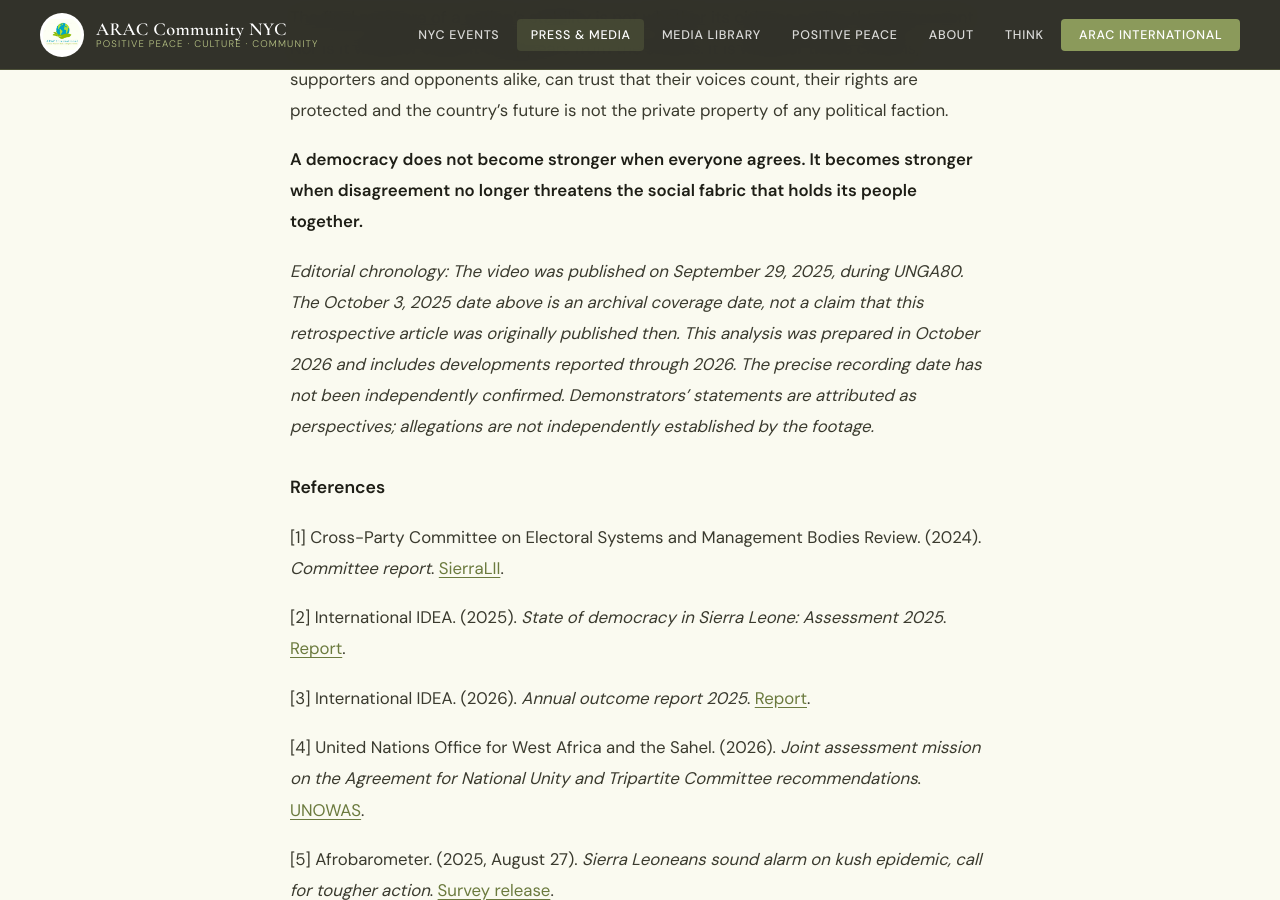
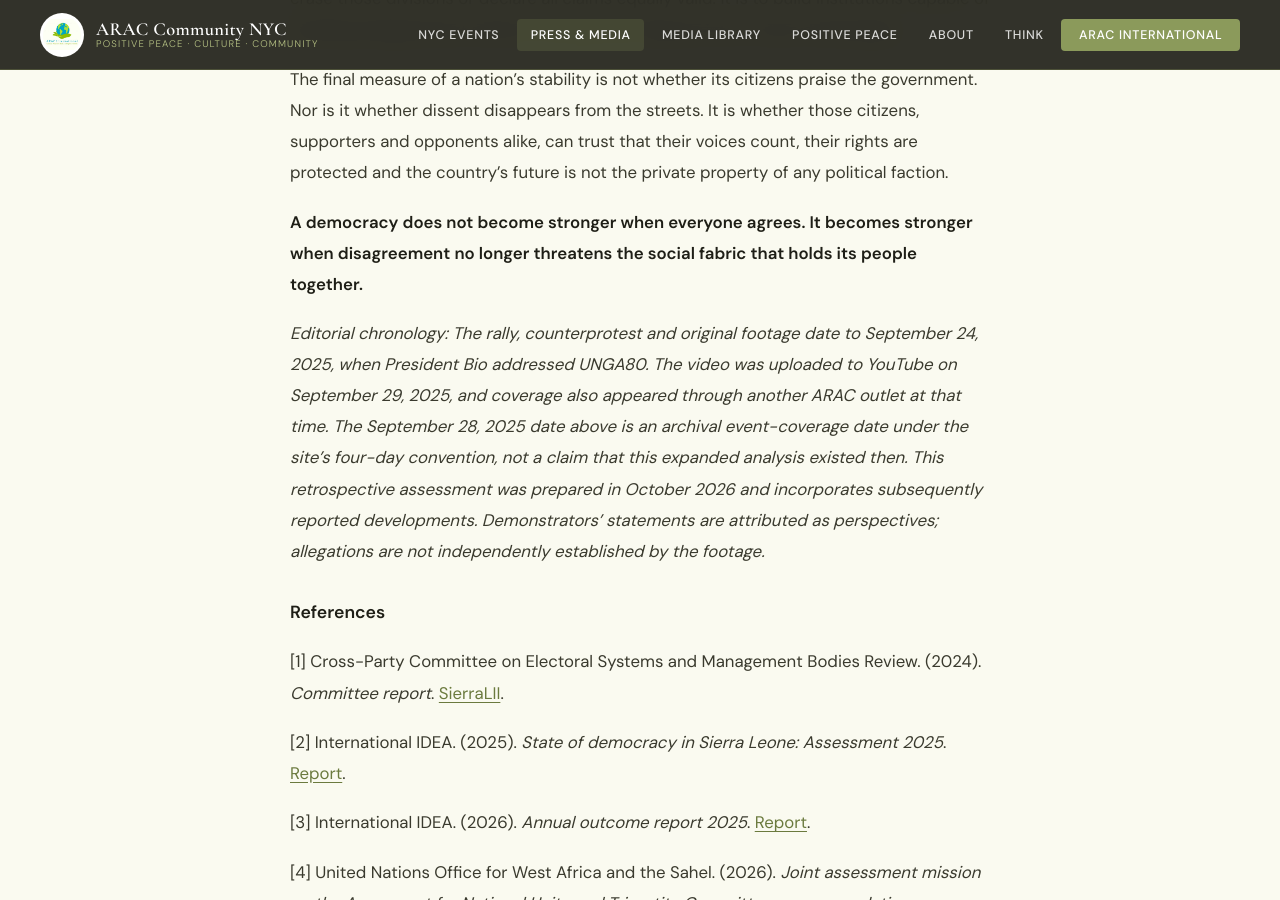
Before and after one commit to mnshakoor/arac-positive-peace-nyc, a Jekyll site: the page built from _press_media/two-flags-one-homeland-sierra-leone-unga.md, in a window 1280 px wide and 900 px high, scrolled down 6872 px. Built offline with Jekyll 4.4.1, drawn with Linux system fonts in a browser that asks for light colours; some of the changed text lies outside the part shown.

Commit message:
Correct Sierra Leone rally and filming to Sep 24 2025, separate Sep 29 video release and archival dating

```diff
--- a/_press_media/two-flags-one-homeland-sierra-leone-unga.md
+++ b/_press_media/two-flags-one-homeland-sierra-leone-unga.md
@@ -1,7 +1,7 @@
 ---
 title: "Two Flags, One Homeland: What Sierra Leone's UNGA Divide Reveals About Peace"
-description: "A September 29, 2025 video of Sierra Leonean supporters and protesters at UNGA in New York, revisited through the lens of Positive Peace and diaspora dialogue."
-date: 2025-10-03
+description: "Recorded September 24, 2025, as Sierra Leonean supporters and protesters gathered during President Bio’s UNGA80 address in New York. A retrospective examination of diaspora dialogue and Positive Peace."
+date: 2025-09-28
 updated: 2026-10-29
 category: Media Coverage
 author: m-nuri-shakoor
@@ -13,6 +13,8 @@
   - youtube: PYTRuOidAXE
     title: "Sierra Leone: President Bio's UNGA Rally Met with Both Celebration and Protests"
 sources:
+  - label: "United Nations, President Julius Maada Bio’s address to UNGA80 (September 24, 2025)"
+    url: https://gadebate.un.org/sites/default/files/gastatements/80/sl_en_0.pdf
   - label: "Institute for Economics & Peace, Positive Peace"
     url: https://www.economicsandpeace.org/research/positive-peace/
   - label: "Sierra Leone Cross-Party Electoral Review, 2024"
@@ -31,7 +33,7 @@
 
 On one side of a New York street, Sierra Leoneans came to celebrate their president. On the other, fellow Sierra Leoneans came to challenge him. Both groups had crossed an ocean, in the political sense if not literally that morning, to make themselves heard. Both claimed to speak for a country they care about. And both, in different ways, asked the world to pay attention.
 
-This is the picture that emerges from the video report **“Sierra Leone: President Bio's UNGA Rally Met with Both Celebration and Protests.”** The footage, published on September 29, 2025, documents competing Sierra Leonean diaspora voices during the 80th United Nations General Assembly (UNGA80). The rally and counter-demonstration unfolded in the orbit of the United Nations General Assembly, where international diplomacy takes place behind guarded doors and national arguments find another stage outside them.
+This is the picture that emerges from the video report **“Sierra Leone: President Bio's UNGA Rally Met with Both Celebration and Protests.”** The footage was recorded on September 24, 2025, the day President Julius Maada Bio addressed the 80th United Nations General Assembly (UNGA80), and was published on YouTube on September 29, 2025. It documents competing Sierra Leonean diaspora voices during the president’s address. The rally and counter-demonstration unfolded in the orbit of the United Nations General Assembly, where international diplomacy takes place behind guarded doors and national arguments find another stage outside them.
 
 It is tempting to treat such scenes as a contest of slogans, flags and crowd sizes. Who turned out more people? Which message was louder? Which side had the better signs? But those questions tell us comparatively little about Sierra Leone's future.
 
@@ -117,7 +119,7 @@
 
 **A democracy does not become stronger when everyone agrees. It becomes stronger when disagreement no longer threatens the social fabric that holds its people together.**
 
-*Editorial chronology: The video was published on September 29, 2025, during UNGA80. The October 3, 2025 date above is an archival coverage date, not a claim that this retrospective article was originally published then. This analysis was prepared in October 2026 and includes developments reported through 2026. The precise recording date has not been independently confirmed. Demonstrators’ statements are attributed as perspectives; allegations are not independently established by the footage.*
+*Editorial chronology: The rally, counterprotest and original footage date to September 24, 2025, when President Bio addressed UNGA80. The video was uploaded to YouTube on September 29, 2025, and coverage also appeared through another ARAC outlet at that time. The September 28, 2025 date above is an archival event-coverage date under the site’s four-day convention, not a claim that this expanded analysis existed then. This retrospective assessment was prepared in October 2026 and incorporates subsequently reported developments. Demonstrators’ statements are attributed as perspectives; allegations are not independently established by the footage.*
 
 ### References
 
```
